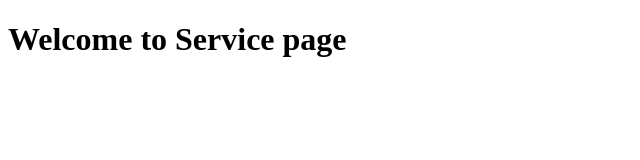
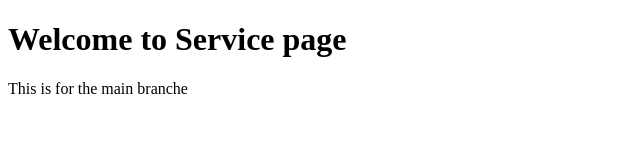
Before and after one commit to kardara/Gym-Git-Exercise-Bundle1, a plain HTML site: page service.html in a window 1280 px wide. Shown: the whole page, without its empty margins (0-640 px from the left). Drawn offline with Linux system fonts and the light colour scheme.

Commit message:
Fix services page

```diff
--- a/service.html
+++ b/service.html
@@ -7,5 +7,6 @@
 </head>
 <body>
     <h1>Welcome to Service page</h1>
+    <p>This is for the main branche</p>
 </body>
 </html>
```
